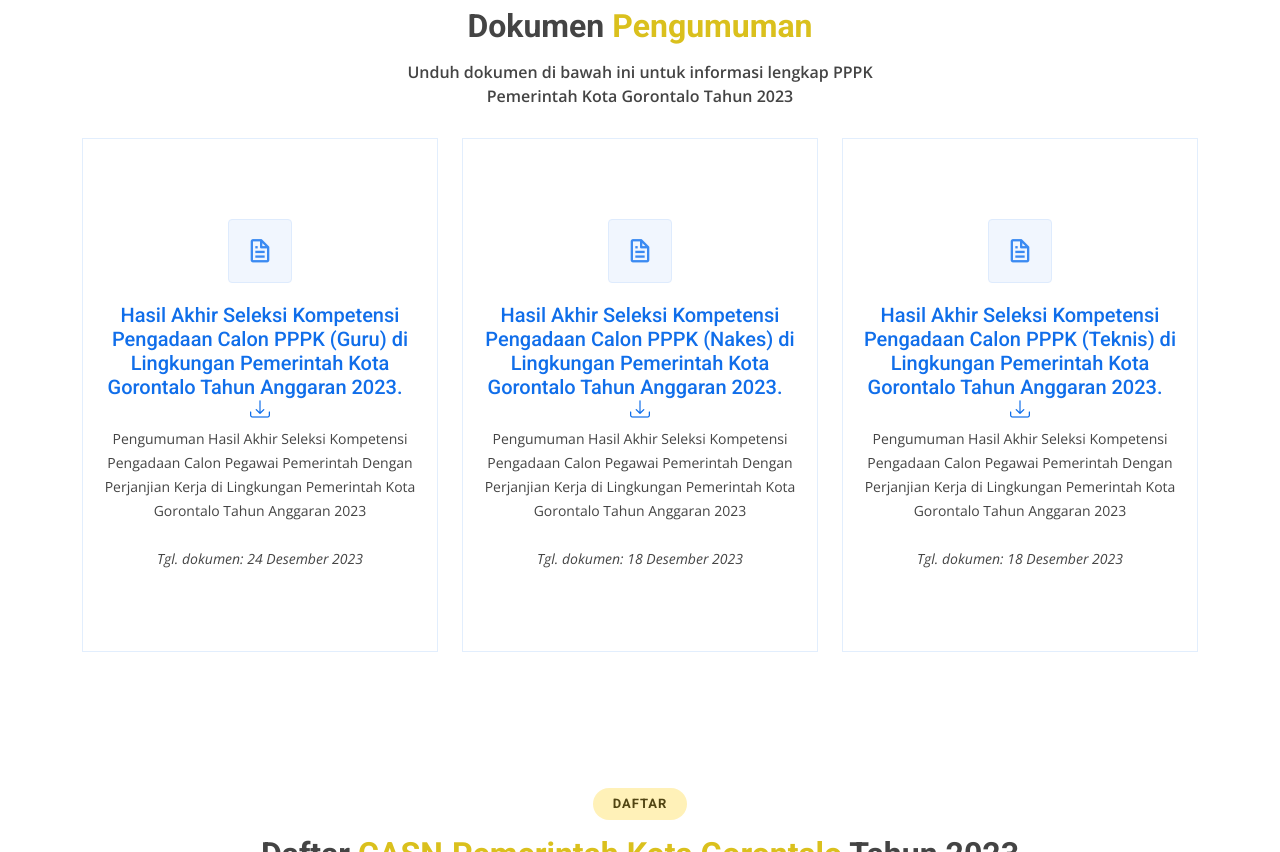
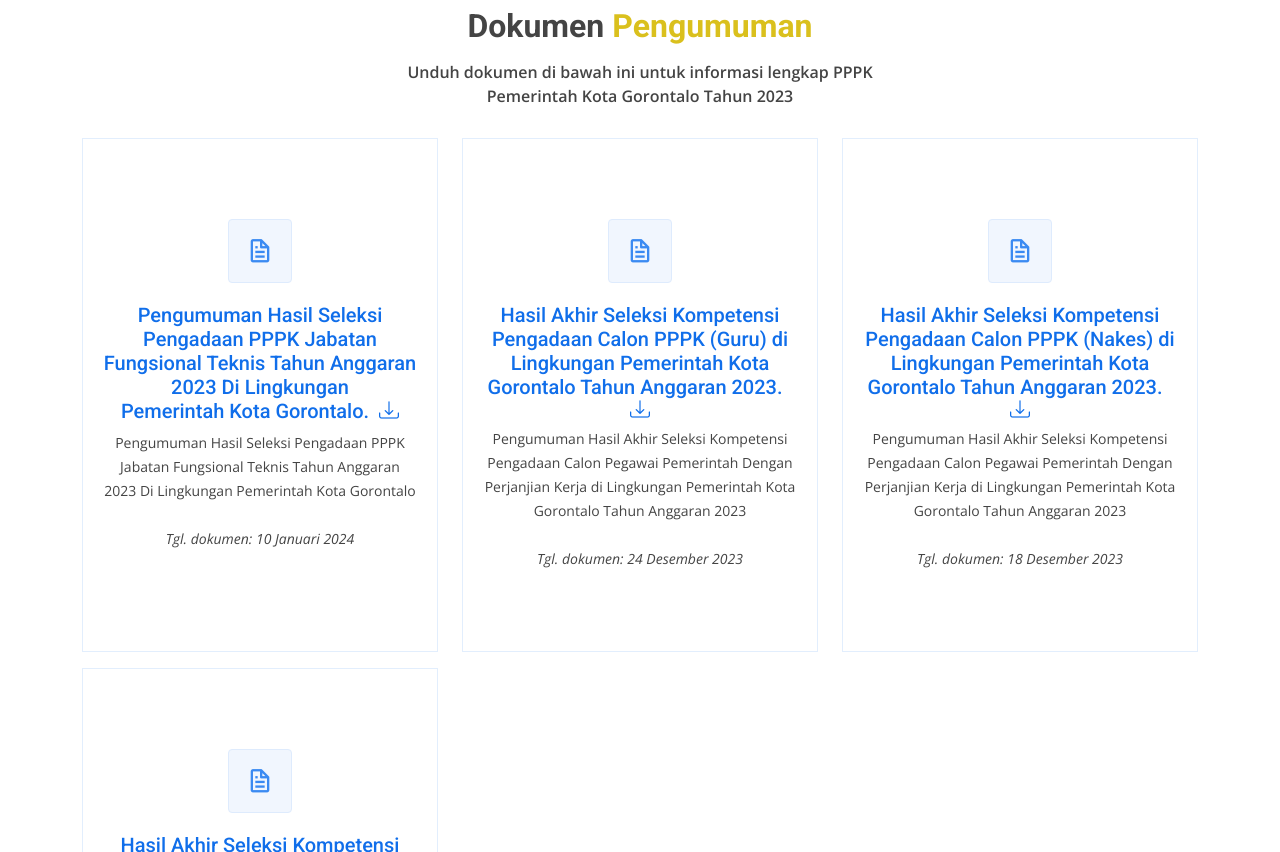
Before and after one commit to bahriyanto31/panselcasn_gtlokota, a plain HTML site: page index.html in a window 1280 px wide. Shown: the part 740-1592 px from the top of the page. Drawn offline with nearby package versions, Linux system fonts and the light colour scheme.

Commit message:
Update index.html

```diff
--- a/index.html
+++ b/index.html
@@ -257,6 +257,33 @@
           </div>
 
           <div class="row">
+            <div
+              class="col-lg-4 col-md-6 d-flex align-items-stretch aos-init aos-animate mb-3"
+              data-aos="zoom-in"
+              data-aos-delay="100"
+            >
+              <div class="icon-box">
+                <a
+                  href="https://berkas.bkppgtlokota.com/s/bj6sgpzcTXt4EZ4r"
+                  target="_blank"
+                  rel="noopener noreferrer"
+                >
+                  <div class="icon">
+                    <i class="bx bx-file"></i>
+                  </div>
+                  <h5>
+                    Pengumuman Hasil Seleksi Pengadaan PPPK Jabatan Fungsional Teknis Tahun Anggaran 2023 Di Lingkungan Pemerintah Kota Gorontalo.&nbsp;&nbsp;<i class="bi bi-download"></i>
+                  </h5>
+                </a>
+                <p>
+                  Pengumuman Hasil Seleksi Pengadaan PPPK Jabatan Fungsional Teknis Tahun Anggaran 2023 Di Lingkungan Pemerintah Kota Gorontalo
+                </p>
+                <br />
+                <p><em>Tgl. dokumen: 10 Januari 2024</em></p>
+              </div>
+            </div>
+
+
             <div
               class="col-lg-4 col-md-6 d-flex align-items-stretch aos-init aos-animate mb-3"
               data-aos="zoom-in"
```
